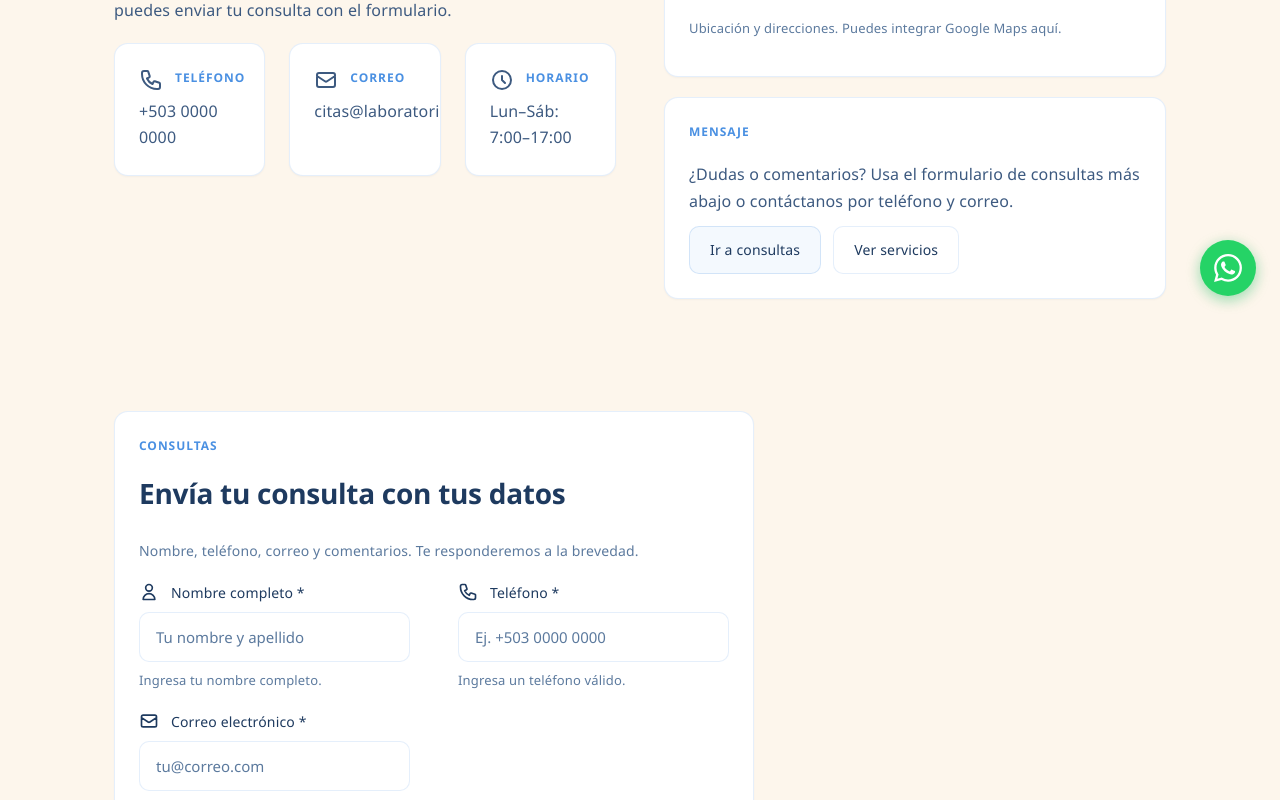
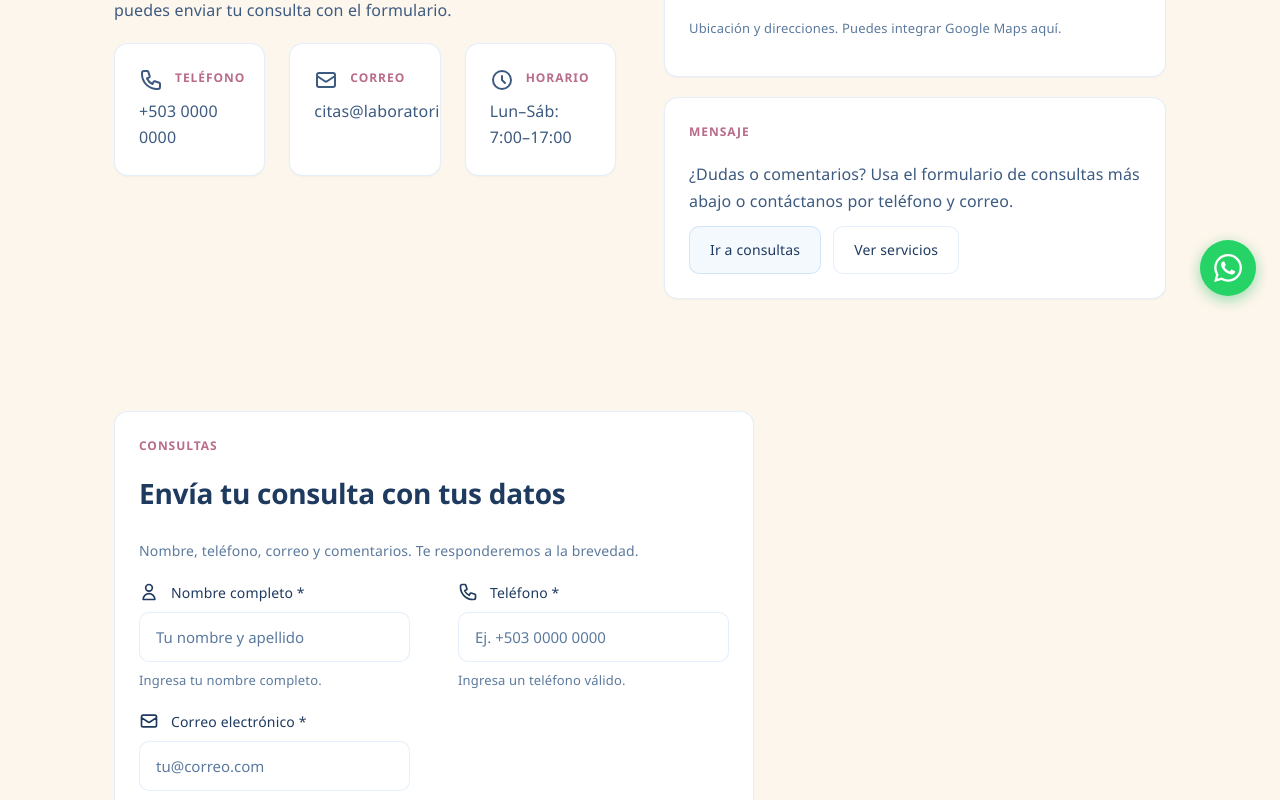
Before and after one commit to mateoguardado0-jpg/Laboratorio-Clinico-Divino, a React (Vite) app: page /contacto in a window 1280 px wide. Shown: the part 480-1280 px from the top of the page. Built offline with nearby package versions, Linux system fonts and the light colour scheme; no server answers.

Commit message:
Estilos: text-align left en .cardPad, center en #cita; sección cita en Contacto

```diff
--- a/src/pages/Contacto.jsx
+++ b/src/pages/Contacto.jsx
@@ -64,7 +64,7 @@ export default function Contacto() {
                     teléfono y correo.
                   </p>
                   <div className="btnRow">
-                    <a className="btn btnSoft" href="#consultas">
+                    <a className="btn btnSoft" href="#cita">
                       Ir a consultas
                     </a>
                     <a className="btn" href="/servicios">
@@ -78,7 +78,7 @@ export default function Contacto() {
         </div>
       </section>
 
-      <section className="sectionTight" id="consultas">
+      <section className="sectionTight" id="cita">
         <div className="container">
           <FormularioCita />
         </div>
--- a/src/styles/global.css
+++ b/src/styles/global.css
@@ -8,6 +8,7 @@
   --c-blue: #4a90e2;
   --c-pink: #f8c8dc;
   --c-pink2: #f5d0e6;
+  --c-pink-soft: #b86b8a;
   --c-cream: #fdf6ec;
   --c-lav: #c8b6e2;
 
@@ -124,6 +125,10 @@ select {
   padding: var(--space-12) 0;
 }
 
+#cita {
+  text-align: center;
+}
+
 /* Grids */
 .grid2 {
   display: grid;
@@ -214,7 +219,7 @@ select {
   font-weight: 600;
   letter-spacing: 0.08em;
   text-transform: uppercase;
-  color: var(--c-blue);
+  color: var(--c-pink-soft);
   margin-bottom: var(--space-2);
 }
 
@@ -319,6 +324,7 @@ select {
 
 .cardPad {
   padding: var(--space-6);
+  text-align: left;
 }
 
 .cardHover:hover {
```
